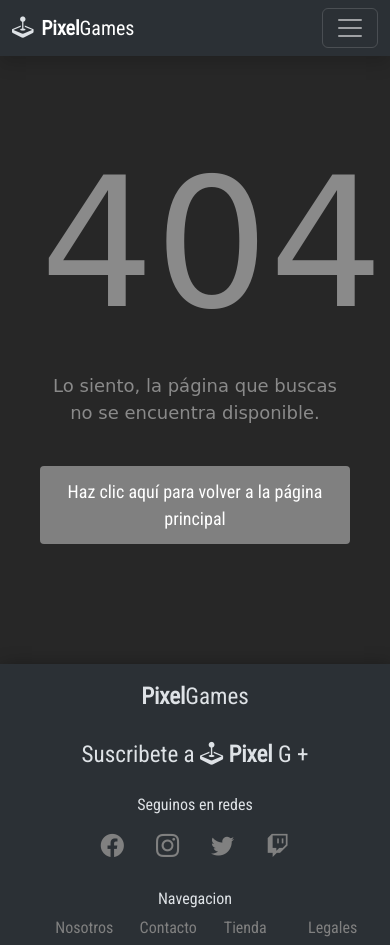
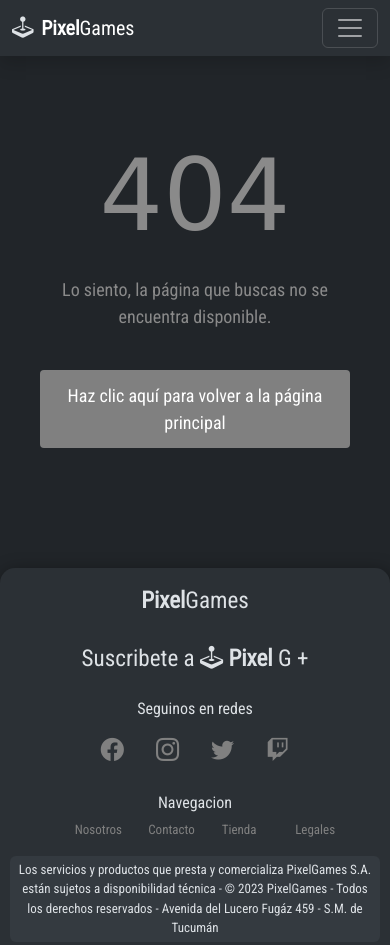
Before and after one commit to cristianq3/PixelGames, a plain HTML site: page pages/error404.html in a window 390 px wide. Shown: the top 945 px of the page. Drawn offline with nearby package versions, Linux system fonts and the light colour scheme; a web font is replaced by a local one.

Commit message:
Se agrega style.css y correcion de Font Responsive

```diff
--- a/css/styleError.css
+++ b/css/styleError.css
@@ -1,4 +1,4 @@
-@import url("https://fonts.googleapis.com/css2?family=Roboto+Condensed&display=swap");
+
 @import url('https://fonts.googleapis.com/css2?family=Rubik+Distressed&display=swap');
 
 /* Fuente general: Roboto*/
@@ -14,36 +14,25 @@ body {
     flex-direction: column;
   }
 
-
-header {
-  font-family: "Roboto Condensed", sans-serif;
-
-}
-
-
-
-main {
-  font-family: 'Rubik Distressed', cursive;
-  color: #fff;
-  background-color: rgb(39, 39, 39);
-}
-
 .error {
-  max-width: 800px;
+  max-width: fit-content;
   margin: 0 auto;
   padding: 80px 40px;
   text-align: center;
+
+  color: #fff;
 }
 
 h1 {
-  font-size: 180px;
+  font-size: 280px;
   color: #8a8a8a;
   margin-bottom: 20px;
+  font-family: 'Rubik Distressed', cursive;
 }
 
 h2 {
   font-size: 36px;
-  color: #333;
+
   margin-bottom: 20px;
 }
 
@@ -67,16 +56,14 @@ p a {
 p a:hover {
   background-color: #222;
 }
-footer {
-    box-shadow: 2px 5px 19px rgba(0, 0, 0, 0.495);
-    font-family: "Roboto Condensed", sans-serif;
+
+
+@media (max-width: 640px) {
+  h1 {
+    font-size: 100px;
+    color: #8a8a8a;
+    margin-bottom: 20px;
+    font-family: 'Rubik Distressed', cursive;
   }
 
-  .linkSolo {
-    text-decoration: none;
-    color: grey;
-  }
-
-  .linkSolo:hover {
-    color: rgb(238, 209, 19);
-  }
+}
--- a/pages/error404.html
+++ b/pages/error404.html
@@ -21,6 +21,7 @@
       href="https://cdn.jsdelivr.net/npm/bootstrap-icons@1.10.5/font/bootstrap-icons.css"
     />
     <!-- Estilos propios CSS -->
+    <link rel="stylesheet" href="/css/style.css" />
     <link rel="stylesheet" href="/css/styleError.css" />
 
     <title>PixelGames</title>
```
